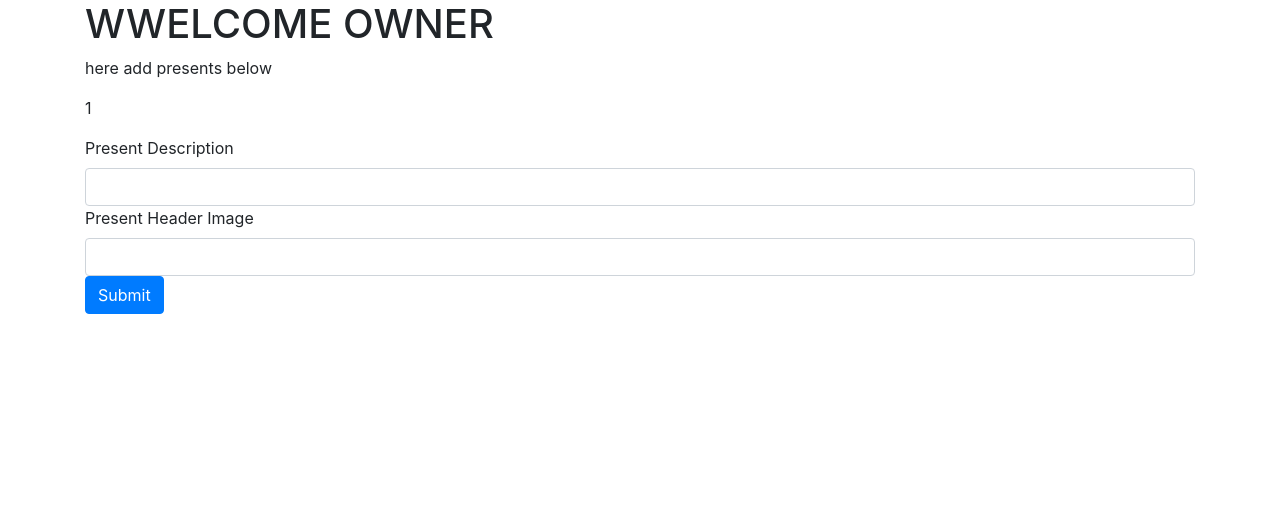
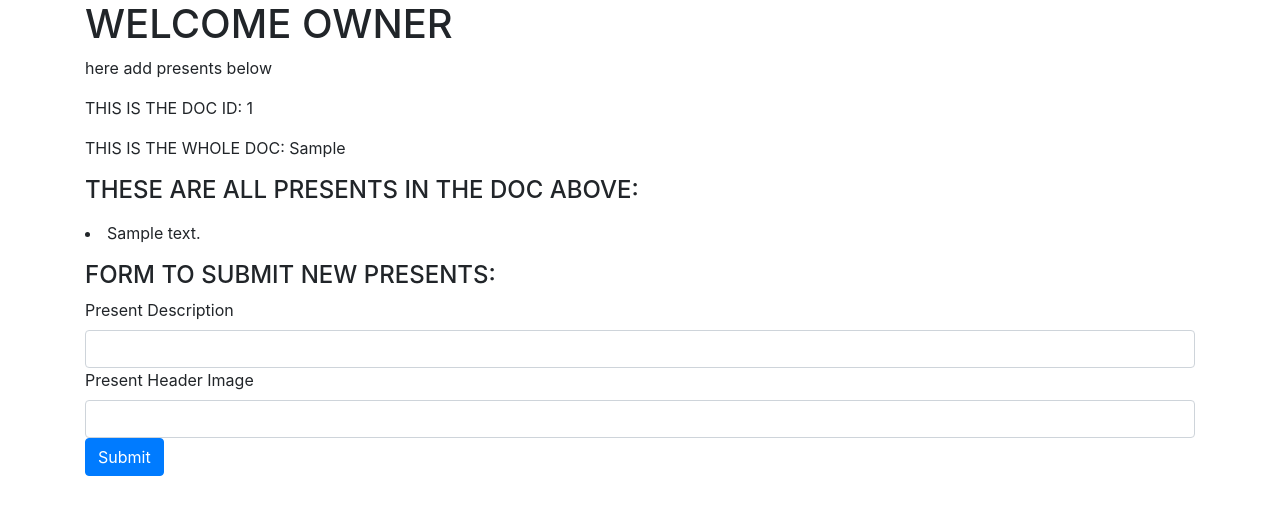
Before and after one commit to valentina-b/book-my-wedding-wish, a Flask app: template templates/owner_view.html in a window 1280 px wide. Shown: the part 56-571 px from the top of the page. Run offline with Flask 2, Linux system fonts and the light colour scheme; the template is opened without the code that fills it: most values are stand-ins (such as "Sample title", 1, 10 or a date in 2020); some libraries are stand-ins or nearby versions.

Commit message:
Print wishlist present in owner's view

```diff
--- a/app.py
+++ b/app.py
@@ -42,7 +42,9 @@ def create_wishlist_name():
 # go to created wishlist owner page where owner can add presents
 @app.route('/<new_wishlist_id>/owner')
 def owner_view_dynamic(new_wishlist_id):
-    return render_template('owner_view.html', new_wishlist_id=new_wishlist_id)
+    the_wishlist = mongo.db.wishlists.find_one({'_id': ObjectId(new_wishlist_id)})
+    wishlist_presents = the_wishlist['presents']
+    return render_template('owner_view.html', new_wishlist_id=new_wishlist_id, the_wishlist=the_wishlist, wishlist_presents=wishlist_presents)
 
 
 # function that lets you add presents to the wishlist on the owner view
--- a/templates/owner_view.html
+++ b/templates/owner_view.html
@@ -1,11 +1,26 @@
 {% extends 'base.html'%}
 {% block content %}
 
-<h1>WWELCOME OWNER</h1>
+<h1>WELCOME OWNER</h1>
 <p>here add presents below</p>
 
-<p>{{ new_wishlist_id }}</p>
+<p>THIS IS THE DOC ID: {{ new_wishlist_id }}</p>
 
+<p>THIS IS THE WHOLE DOC: {{ the_wishlist }}</p>
+
+<!-- <p>test {{ wishlist_presents }} </p> -->
+
+<h4>THESE ARE ALL PRESENTS IN THE DOC ABOVE:</h4>
+<p>
+{% for present in wishlist_presents %}
+        <li>
+            {{ present.present_description }}
+        </li>
+        {% endfor %}
+</p>
+
+
+<h4>FORM TO SUBMIT NEW PRESENTS:</h4>
     <form action="{{ url_for('add_new_present', new_wishlist_id=new_wishlist_id) }}" method="POST">
         <div class="form-group">
             <!-- wishlist description -->
```
